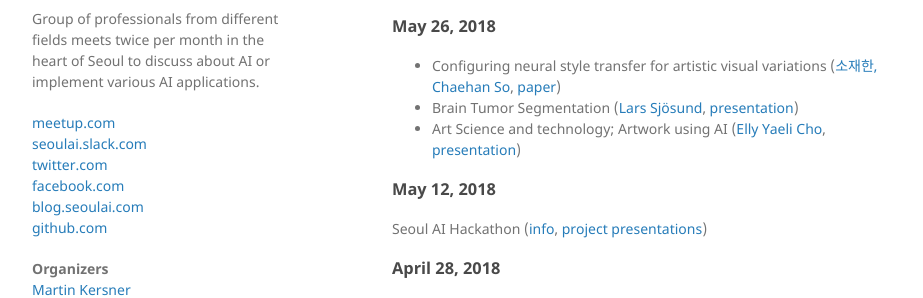
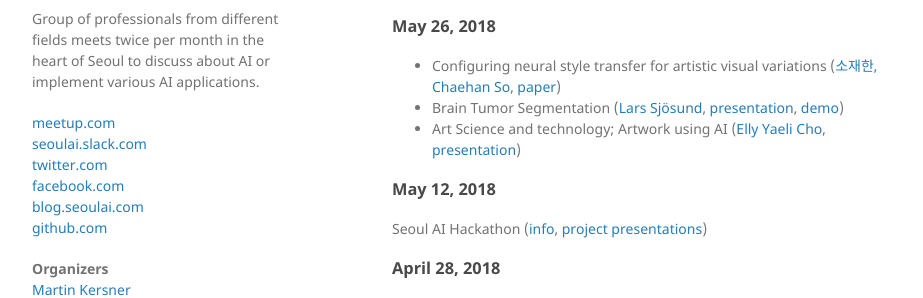
Before and after one commit to martinkersner/seoul-artificial-intelligence-meetup, a Jekyll site: the page built from docs/index.md, in a window 1280 px wide and 900 px high, scrolled down 2471 px. Shown: the part 162-460 px from the top of the window, without its empty margins (178-1101 px from the left). Built offline with Jekyll 4.4.1, drawn with Linux system fonts in a browser that asks for light colours.

Commit message:
Larsen demo link

```diff
--- a/docs/index.md
+++ b/docs/index.md
@@ -103,7 +103,7 @@
 
 ### May 26, 2018
 * Configuring neural style transfer for artistic visual variations ([소재한, Chaehan So](https://kr.linkedin.com/in/chaehan-so-087261), [paper](https://arxiv.org/abs/1805.10852))
-* Brain Tumor Segmentation ([Lars Sjösund](https://www.linkedin.com/in/lars-lowe-sj%C3%B6sund-22429560/), [presentation](https://www.slideshare.net/LarsLoweSjsund/brain-tumor-segmentation-seoul-ai-20180526-100235776))
+* Brain Tumor Segmentation ([Lars Sjösund](https://www.linkedin.com/in/lars-lowe-sj%C3%B6sund-22429560/), [presentation](https://www.slideshare.net/LarsLoweSjsund/brain-tumor-segmentation-seoul-ai-20180526-100235776), [demo](https://colab.research.google.com/drive/1RkvieIa5Z46fKIJqLeyGvLrSDlt0LwLJ))
 * Art Science and technology; Artwork using AI ([Elly Yaeli Cho](http://www.ellycho.net/), [presentation](presentations/mediart_ai_small.pdf))
 
 ### May 12, 2018
```
